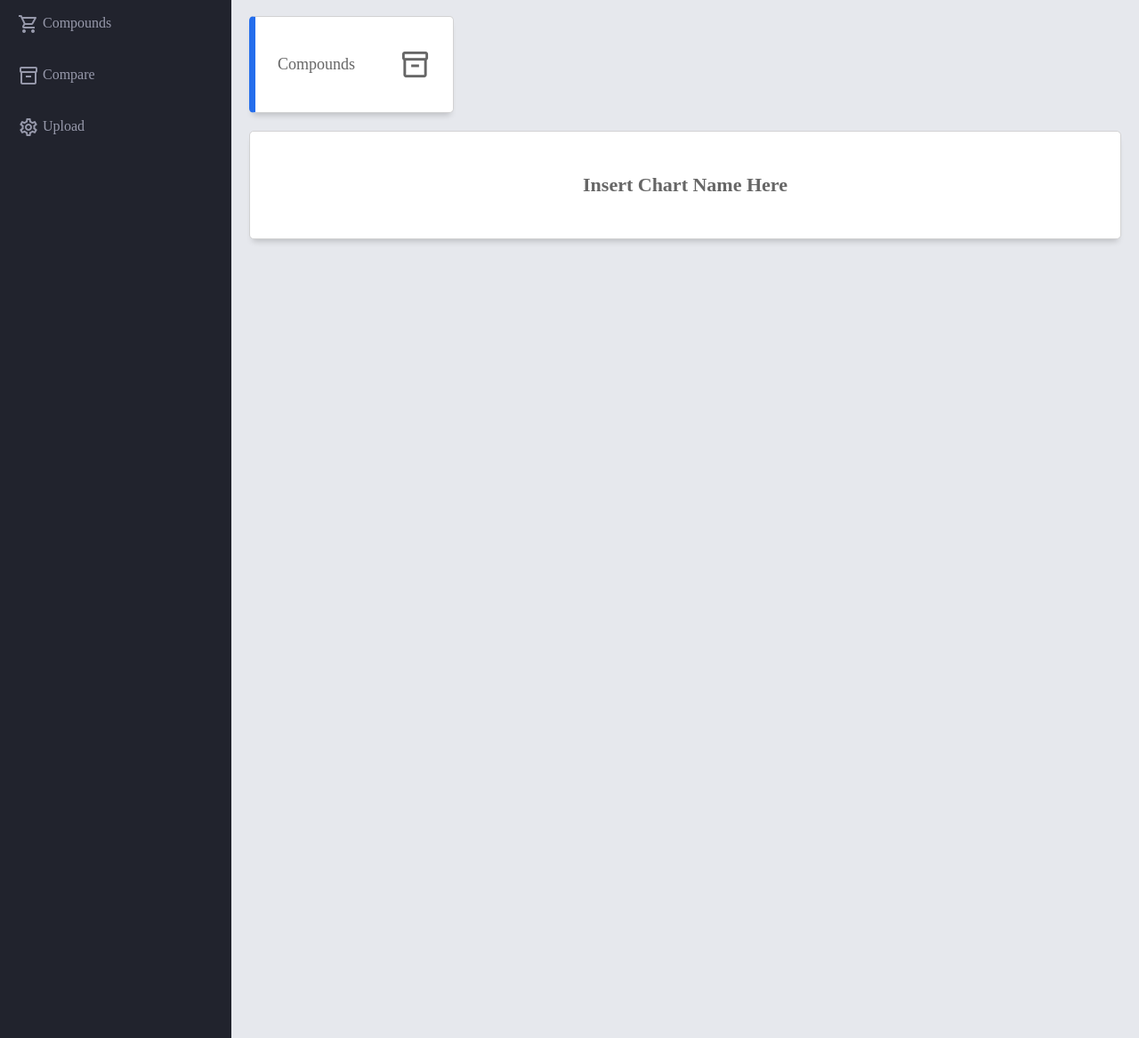
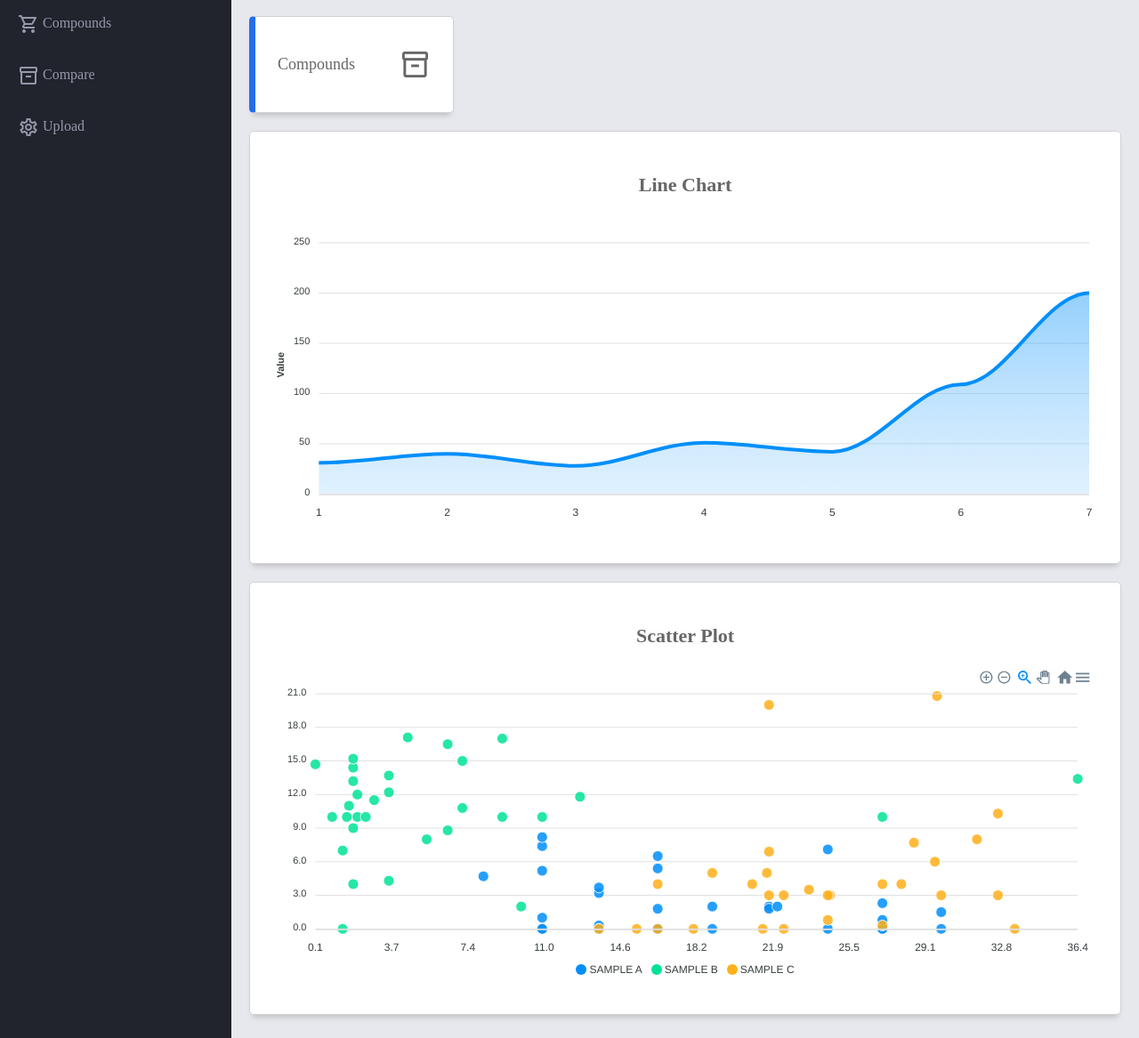
Before and after one commit to anhvietta96/cisproj2023-dashboard, a Django app: page / in a window 1280 px wide. Shown: the part 169-1336 px from the top of the page at 89% size. Run offline with Django 4.2, Linux system fonts and the light colour scheme; some libraries are stand-ins or nearby versions.

Commit message:
Basic JS added to index

```diff
--- a/static/js/scripts.js
+++ /dev/null
@@ -1,53 +0,0 @@
-var sidebarOpen = false
-var sidebar = document.getElementById("sidebar")
-
-function openSidebar() {
-    if(!sidebarOpen)
-        sidebar.classList.add("sidebar-responsive");
-        sidebarOpen = true;
-}
-
-function closeSidebar() {
-    if(sidebarOpen)
-        sidebar.classList.remove("sidebar-responsive");
-        sidebarOpen = false;
-}
-
-var areaChartOptions = {
-    series = [{
-        name: 'Var 1',
-        data: [31,40,28,51,42,109,200]
-    }],
-    chart: {
-            height: 350,
-            type: 'area',
-            toolbar:{
-                show: false,
-            },
-        },
-        color: ["#4f35a1"],
-        dataLabels: {
-            enabled: false,
-        },
-        stroke:{
-            curve:"smooth"
-        },
-        label:["X1","X2","X3","X4","X5","X6","X7"],
-        markers:{
-            size: 0
-        },
-        yaxis:[
-            {
-                title:{
-                    text:'Value',
-                },
-            }
-        ],
-        tooltip: {
-            shared: true,
-            intersect: false,
-        }
-};
-
-var = areaChart = new ApexCharts(document.querySelector("#area-chart"),areaChartOptions);
-areaChart.render()
--- /dev/null
+++ b/static/js/scripts2.js
@@ -0,0 +1,91 @@
+var sidebarOpen = false
+var sidebar = document.getElementById("sidebar")
+console.log("This is a test")
+function openSidebar() {
+    if(!sidebarOpen)
+        sidebar.classList.add("sidebar-responsive");
+        sidebarOpen = true;
+}
+
+function closeSidebar() {
+    if(sidebarOpen)
+        sidebar.classList.remove("sidebar-responsive");
+        sidebarOpen = false;
+}
+
+var areaChartOptions = {
+    series: [{
+        name: 'Var 1',
+        data: [31,40,28,51,42,109,200]
+    }],
+    chart: {
+            height: 350,
+            type: 'area',
+            toolbar:{
+                show: false,
+            },
+        },
+        color: ["#4f35a1"],
+        dataLabels: {
+            enabled: false,
+        },
+        stroke:{
+            curve:"smooth"
+        },
+        label:["X1","X2","X3","X4","X5","X6","X7"],
+        markers:{
+            size: 0
+        },
+        yaxis:[
+            {
+                title:{
+                    text:'Value',
+                },
+            }
+        ],
+        tooltip: {
+            shared: true,
+            intersect: false,
+        }
+};
+
+var areaChart = new ApexCharts(document.querySelector("#area-chart"),areaChartOptions);
+areaChart.render()
+
+var ScatterOptions = {
+    series: [{
+    name: "SAMPLE A",
+    data: [
+    [16.4, 5.4], [21.7, 2],  [19, 2], [10.9, 1], [13.6, 3.2], [10.9, 7.4], [10.9, 8.2], [16.4, 0], [16.4, 1.8], [13.6, 0.3], [13.6, 0], [29.9, 0], [27.1, 2.3], [16.4, 0], [13.6, 3.7], [10.9, 5.2], [16.4, 6.5], [10.9, 0], [24.5, 7.1], [10.9, 0], [8.1, 4.7], [19, 0], [21.7, 1.8], [27.1, 0], [24.5, 0], [27.1, 0], [29.9, 1.5], [27.1, 0.8], [22.1, 2]]
+  },{
+    name: "SAMPLE B",
+    data: [
+    [36.4, 13.4], [1.7, 11], [5.4, 8], [9, 17], [1.9, 4], [3.6, 12.2], [1.9, 14.4], [1.9, 9], [1.9, 13.2], [1.4, 7], [6.4, 8.8], [3.6, 4.3], [1.6, 10], [9.9, 2], [7.1, 15], [1.4, 0], [3.6, 13.7], [1.9, 15.2], [6.4, 16.5], [0.9, 10], [4.5, 17.1], [10.9, 10], [0.1, 14.7], [9, 10], [12.7, 11.8], [2.1, 10], [2.5, 10], [27.1, 10], [2.9, 11.5], [7.1, 10.8], [2.1, 12]]
+  },{
+    name: "SAMPLE C",
+    data: [
+    [21.7, 3], [23.6, 3.5], [24.6, 3], [29.9, 3], [21.7, 20], [28, 4], [27.1, 0.3], [16.4, 4], [13.6, 0], [19, 5], [22.4, 3], [24.5, 3], [32.6, 3], [27.1, 4], [29.6, 6], [31.6, 8], [21.6, 5], [20.9, 4], [22.4, 0], [32.6, 10.3], [29.7, 20.8], [24.5, 0.8], [21.4, 0], [21.7, 6.9], [28.6, 7.7], [15.4, 0], [18.1, 0], [33.4, 0], [16.4, 0]]
+  }],
+    chart: {
+    height: 350,
+    type: 'scatter',
+    zoom: {
+      enabled: true,
+      type: 'xy'
+    }
+  },
+  xaxis: {
+    tickAmount: 10,
+    labels: {
+      formatter: function(val) {
+        return parseFloat(val).toFixed(1)
+      }
+    }
+  },
+  yaxis: {
+    tickAmount: 7
+  }
+  };
+
+var chart = new ApexCharts(document.querySelector("#scatter-chart"), ScatterOptions);
+chart.render();
--- a/templates/index.html
+++ b/templates/index.html
@@ -63,13 +63,17 @@
                 </div>
                 <div class="chart">
                     <div class="charts-card">
-                        <p class="chart-title">Insert Chart Name Here</p>
+                        <p class="chart-title">Line Chart</p>
                         <div id="area-chart"></div>
+                    </div>
+                    <div class="charts-card">
+                        <p class="chart-title">Scatter Plot</p>
+                        <div id="scatter-chart"></div>
                     </div>
                 </div>
             </main>
         </div>
         <script src="https://cdnjs.cloudflare.com/ajax/libs/apexcharts/3.35.3/apexcharts.min.js"></script>
         {% load static %}
-        <script src="{% static 'js/scripts.js'%}"></script>
+        <script src="{% static '/js/scripts2.js' %}"></script>
     </body>
```
Also changed, not shown: static/css/styles.css (indentation only).
